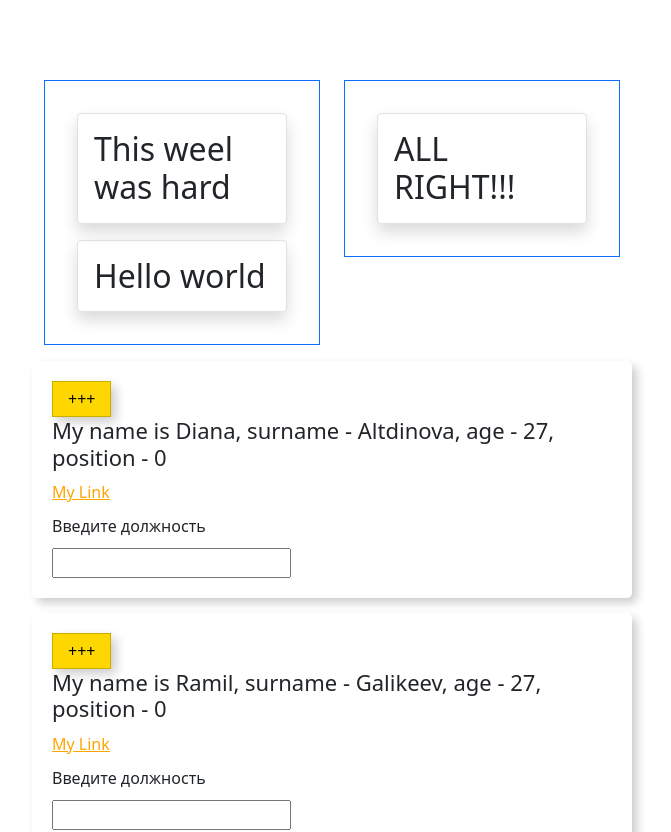
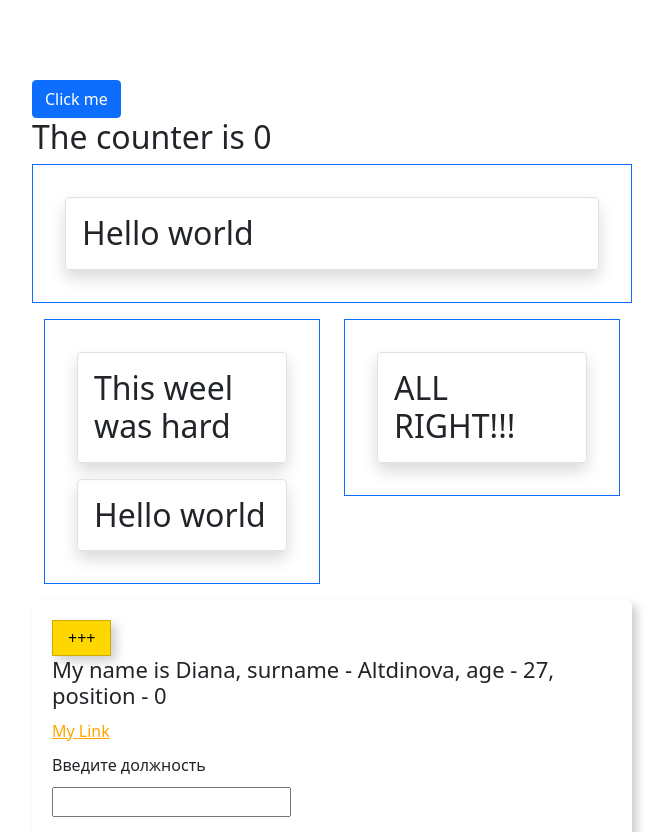
Before and after one commit to galikeev/react-test, a React (Create React App) app: page / in a window 1280 px wide. Shown: the top 832 px of the page, without its empty margins (308-979 px from the left). Built offline with nearby package versions, Linux system fonts and the light colour scheme.

Commit message:
feat: render-props example

```diff
--- a/src/App.js
+++ b/src/App.js
@@ -90,9 +90,56 @@ const DynamicGreating = (props) => {
 	)
 }
 
+const HelloGreaing = () => {
+	return (
+		<div style={{'width': '600px', 'margin': '0 auto'}}>
+			<DynamicGreating color={'primary'}>
+				<h2>Hello world</h2>
+			</DynamicGreating>
+		</div>
+	)
+}
+
+const Message = (props) => {
+	return (
+		<h2>The counter is {props.counter}</h2>
+	)
+}
+
+class Counter extends Component {
+	state = {
+		counter: 0
+	}
+
+	changeCounter = () => {
+		this.setState(({counter}) => ({
+			counter: counter + 1
+		}))
+	}
+
+	render() {
+		return (
+			<>
+				<button
+					className={'btn btn-primary'}
+					onClick={this.changeCounter}>
+					Click me
+				</button>
+				{this.props.render(this.state.counter)}
+			</>
+		)
+	}
+}
+
 function App() {
 	return (
 		<Wrapper>
+
+			<Counter render={counter => (
+				<Message counter={counter}/>
+			)}/>
+
+			<HelloGreaing/>
 			<ChildrenTest
 				left = {
 					<DynamicGreating color={'primary'}>
```
